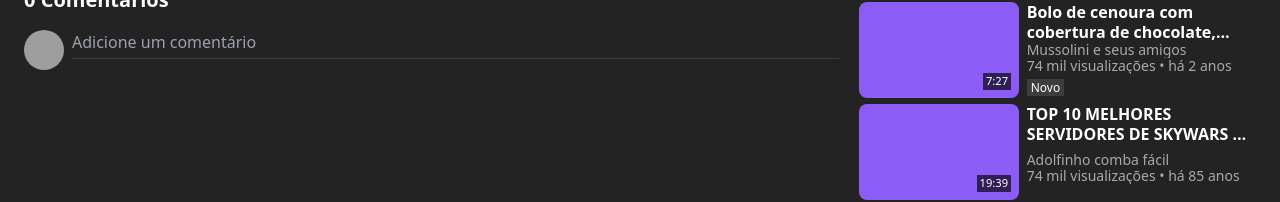
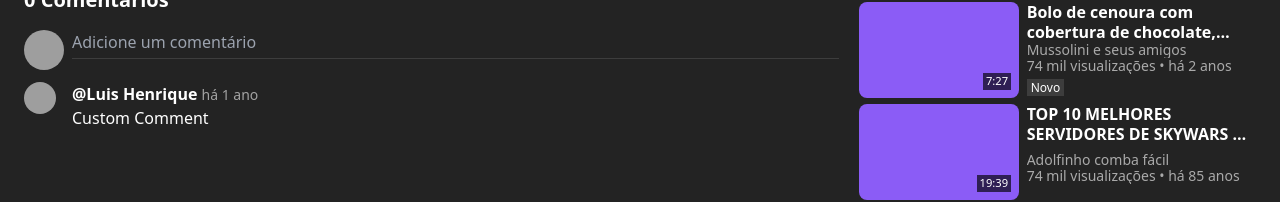
Before and after one commit to L-hso/youtube-video-page, a React (Vite) app: page / in a window 1280 px wide. Shown: the part 518-720 px from the top of the page. Built offline with nearby package versions, Linux system fonts and the light colour scheme; grey boxes are pictures that could not be loaded.

Commit message:
Cronometragem / estilos dos comentários (incompleto)

```diff
--- a/src/components/Content/ContentPrincipal/ContentPrincipalComments/CommentInfo.tsx
+++ b/src/components/Content/ContentPrincipal/ContentPrincipalComments/CommentInfo.tsx
@@ -1,3 +1,3 @@
-export const commentsInfo : {[key:string]:{Comment:string, Date: number}}= {
-
+export const commentsInfo : {[key:string]:{Comment:string, Date: number}} = {
+  'custom': {Comment:'Custom Comment', Date: Date.now()- 31104000000 }
 }
--- a/src/components/Content/ContentPrincipal/ContentPrincipalComments/Comments.tsx
+++ b/src/components/Content/ContentPrincipal/ContentPrincipalComments/Comments.tsx
@@ -1,20 +1,47 @@
 import { commentsInfo } from "./CommentInfo";
 
 export function Comments() {
-  function setTime(pastDate:number):number{
-      return Date.now() - pastDate;
+  function setTimePast(pastDate: number): string {
+    let timePast = (Date.now() - pastDate) / 1000;
+
+    if (timePast >= 60 && timePast < 3600) {
+      timePast = Math.floor(timePast / 60);
+
+      return `há ${timePast} ${timePast == 1 ? "minuto" : "minutos"}`;
+    } else if (timePast >= 3600 && timePast < 86400) {
+      timePast = Math.floor(timePast / 3600);
+
+      return `há ${timePast} ${timePast == 1 ? "hora" : "horas"}`;
+    } else if (timePast >= 86400 && timePast < 2592000) {
+      timePast = Math.floor(timePast / 86400);
+
+      return `há ${timePast} ${timePast == 1 ? "dia" : "dias"}`;
+    } else if (timePast >= 2592000 && timePast < 31104000) {
+      timePast = Math.floor(timePast / 2592000);
+
+      return `há ${timePast} ${timePast == 1 ? "mês" : "meses"}`;
+    } else if(timePast >= 31104000){
+      timePast = Math.floor(timePast / 31104000);
+
+      return `há ${timePast} ${timePast == 1 ? "ano" : "anos"}`;
+    }
+
+    return `há ${Math.floor(timePast)} segundos`;
   }
+
   return (
     <ul>
       {Object.entries(commentsInfo).map(([key, info]) => (
-        <li key={key} className="flex gap-4">
+        <li key={key} className="flex gap-4 items-start py-3">
           <img
             src="https://i1.sndcdn.com/artworks-QZ4Y5bsDEMAIb7d8-G5oQQw-t500x500.jpg"
             alt="foto de perfil"
-            className="w-10 h-10 rounded-full"
+            className="w-8 h-8  rounded-full"
           />
           <div>
-            <span className="block">Luis Henrique <span>{setInterval(()=>setTime(info.Date), 1000)}</span></span>
+            <span className="block font-bold text-base font-sans">
+              @Luis Henrique <span className="font-normal text-sm text-neutral-400">{setTimePast(info.Date)}</span>
+            </span>
             <span>{info.Comment}</span>
           </div>
         </li>
--- a/src/components/Content/ContentPrincipal/ContentPrincipalComments/CommentsMaker.tsx
+++ b/src/components/Content/ContentPrincipal/ContentPrincipalComments/CommentsMaker.tsx
@@ -15,17 +15,13 @@ export function CommentsMaker({
 
   const inputRef = useRef<HTMLInputElement>(null);
 
-
-
   function updateComments(): void {
-    updateCommentsAmount((num: number): number => {
-      return num + 1;
-    });
     commentsInfo[`C-${commentsAmount}`] = {
       Comment: inputRef.current!.value,
       Date: Date.now(),
     };
 
+    updateCommentsAmount(Object.keys(commentsInfo).length);
 
     inputRef.current!.value = "";
     setButtonDisabled(true);
@@ -51,7 +47,8 @@ export function CommentsMaker({
           }
         />
         <div className="py-2  justify-between items-center hidden peer-data-[focus=true]:flex">
-          <BsEmojiLaughing size={20} />
+          <button className="p-2.5 rounded-full hover:bg-youtube-dark" onClick={()=>{inputRef.current!.focus(); }}><BsEmojiLaughing size={20} /></button>
+
           <div className="flex gap-4 *:rounded-full *:px-4 *:py-1.5 *:font-medium">
             <button
               className="hover:bg-neutral-600"
```
